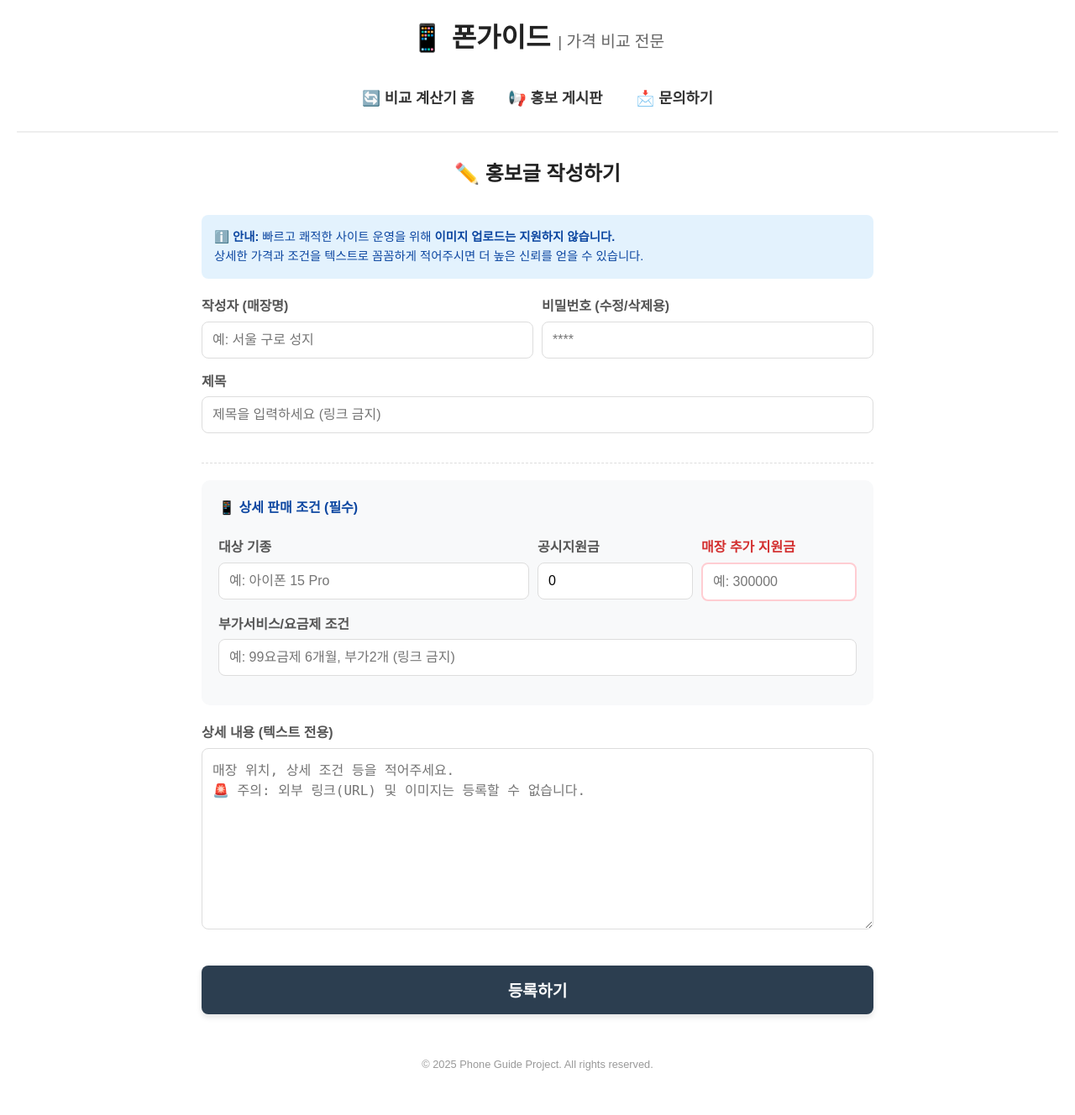
After one commit to GriTRini/super-calc, a FastAPI app: template templates/board_write.html in a window 1280 px wide. The commit adds this page. Shown: the whole page at 84% size. Run offline with FastAPI, Linux system fonts and the light colour scheme; the template is opened without the code that fills it, so the values that code supplies are empty; some libraries are stand-ins or nearby versions.

Commit message:
게시판 추가 및 광고 추가

```diff
--- a/main.py
+++ b/main.py
@@ -1,6 +1,6 @@
 from fastapi import FastAPI, Response
 from fastapi.staticfiles import StaticFiles
-from routers import phone
+from routers import phone, board
 
 app = FastAPI()
 
@@ -9,6 +9,7 @@ app.mount("/static", StaticFiles(directory="static"), name="static")
 
 # 2. 라우터 등록 (phone.py 하나로 통합)
 app.include_router(phone.router)
+app.include_router(board.router)
 
 # ==========================================================
 # [모니터링] 서버 절전 방지용 (UptimeRobot, cron-job)
--- /dev/null
+++ b/routers/board.py
@@ -0,0 +1,102 @@
+from fastapi import APIRouter, Request, Form
+from fastapi.templating import Jinja2Templates
+from fastapi.responses import RedirectResponse
+import json
+import os
+import datetime
+import re # 정규표현식 (링크 검사)
+
+router = APIRouter(prefix="/board")
+templates = Jinja2Templates(directory="templates")
+
+# 게시글 저장 파일
+DB_FILE = "posts.json"
+
+def load_posts():
+    if not os.path.exists(DB_FILE):
+        return []
+    try:
+        with open(DB_FILE, "r", encoding="utf-8") as f:
+            return json.load(f)
+    except:
+        return []
+
+def save_posts(posts):
+    with open(DB_FILE, "w", encoding="utf-8") as f:
+        json.dump(posts, f, ensure_ascii=False, indent=4)
+
+# [보안] 링크 포함 여부 검사 함수
+def has_links(text):
+    # http://, https://, www., .com, .net, .co.kr 등 감지
+    url_pattern = re.compile(r'(http|https)://|www\.|[a-zA-Z0-9-]+\.(com|net|org|co\.kr|kr)')
+    return bool(url_pattern.search(text))
+
+# 1. 게시판 목록
+@router.get("/")
+async def board_list(request: Request):
+    posts = load_posts()
+    # 최신순 정렬
+    posts.sort(key=lambda x: x['id'], reverse=True)
+    return templates.TemplateResponse("board_list.html", {"request": request, "posts": posts})
+
+# 2. 글쓰기 페이지 (GET)
+@router.get("/write")
+async def board_write_form(request: Request):
+    return templates.TemplateResponse("board_write.html", {"request": request})
+
+# 3. 글 저장 (POST)
+@router.post("/write")
+async def board_write_action(
+    request: Request,
+    title: str = Form(...),
+    author: str = Form(...),
+    password: str = Form(...), # 수정/삭제용 비번
+
+    # [상세 조건 입력]
+    device_name: str = Form(...),
+    gongsi: int = Form(default=0),
+    store_subsidy: int = Form(default=0),
+    addon_detail: str = Form(...), # 부가서비스 내용
+
+    content: str = Form(...)
+):
+    # 1. 링크 검사 (보안)
+    if has_links(content) or has_links(title) or has_links(addon_detail):
+        return templates.TemplateResponse("board_write.html", {
+            "request": request,
+            "error": "🚨 보안 정책상 외부 링크(URL)는 포함할 수 없습니다. 텍스트로만 작성해주세요."
+        })
+
+    posts = load_posts()
+    new_id = 1
+    if posts:
+        new_id = posts[-1]['id'] + 1
+
+    new_post = {
+        "id": new_id,
+        "title": title,
+        "author": author,
+        "password": password,
+        "device_name": device_name,
+        "gongsi": gongsi,
+        "store_subsidy": store_subsidy,
+        "addon_detail": addon_detail,
+        "content": content,
+        "date": datetime.datetime.now().strftime("%Y-%m-%d %H:%M")
+    }
+
+    posts.append(new_post)
+    save_posts(posts)
+
+    return RedirectResponse(url="/board", status_code=303)
+
+# 4. 게시글 상세 보기
+@router.get("/{post_id}")
+async def board_detail(request: Request, post_id: int):
+    posts = load_posts()
+    post = next((p for p in posts if p['id'] == post_id), None)
+
+    if not post:
+        return RedirectResponse(url="/board")
+
+    return templates.TemplateResponse("board_detail.html", {"request": request, "post": post})
--- a/templates/base.html
+++ b/templates/base.html
@@ -13,8 +13,78 @@
 
     <link rel="stylesheet" href="/static/css/style.css">
     <style>
-        /* 부드러운 스크롤 */
+        /* 1. 기본 레이아웃 */
         html { scroll-behavior: smooth; }
+        body { margin: 0; padding: 0; font-family: 'Pretendard', sans-serif; background-color: #f8f9fa; }
+
+        .container {
+            max-width: 1400px; /* 양쪽 사이드바를 위해 폭을 넓힘 */
+            margin: 0 auto;
+            padding: 20px;
+        }
+
+        /* 2. 헤더 스타일 */
+        header { text-align: center; margin-bottom: 20px; }
+        nav { display: flex; justify-content: center; gap: 20px; margin-top: 15px; }
+        nav a { text-decoration: none; color: #333; font-weight: bold; font-size: 1.1rem; }
+        nav a:hover { color: #007bff; }
+
+        /* 3. 메인 레이아웃 (좌측 + 본문 + 우측) */
+        .main-wrapper {
+            display: flex;
+            gap: 20px;
+            align-items: flex-start;
+            justify-content: center;
+        }
+
+        /* 4. 사이드바 (공통) */
+        .sidebar {
+            width: 160px;
+            flex-shrink: 0;
+            position: sticky;
+            top: 20px;
+        }
+
+        /* 5. PC 상단 가로 배너 */
+        .pc-top-banner {
+            text-align: center;
+            margin-bottom: 20px;
+        }
+
+        /* 6. 모바일 배너들 (기본 숨김) */
+        .mobile-top-banner { display: none; text-align: center; margin-bottom: 20px; }
+        .mobile-bottom-banner { display: none; text-align: center; margin-top: 40px; margin-bottom: 20px; }
+
+        /* 7. 우측 본문 영역 */
+        .content-area {
+            flex: 1;
+            min-width: 0;
+            max-width: 800px;
+        }
+
+        /* 8. 반응형 처리 */
+        @media (max-width: 1200px) {
+            /* 화면이 조금 좁아지면 우측 광고 숨김 */
+            .right-sidebar { display: none; }
+        }
+
+        @media (max-width: 1000px) {
+            /* 모바일 환경 */
+            .left-sidebar, .right-sidebar, .pc-top-banner {
+                display: none; /* PC 광고 모두 숨김 */
+            }
+            .mobile-top-banner, .mobile-bottom-banner {
+                display: block; /* 모바일 광고 보임 */
+            }
+            .main-wrapper {
+                display: block;
+            }
+            .content-area {
+                max-width: 100%;
+            }
+        }
+
+        footer { margin-top: 50px; color: #999; font-size: 0.8rem; text-align: center; padding-bottom: 20px; }
     </style>
 </head>
 <body>
@@ -22,17 +92,62 @@
         <header>
             <h1>📱 폰가이드 <span style="font-size: 0.6em; color: #666; font-weight: normal;">| 가격 비교 전문</span></h1>
 
-            <nav style="justify-content: center; gap: 20px;">
+            <nav>
                 <a href="/">🔄 비교 계산기 홈</a>
+                <a href="/board">📢 홍보 게시판</a>
                 <a href="#contact">📩 문의하기</a>
             </nav>
         </header>
 
-        <main>
-            {% block content %}{% endblock %}
-        </main>
+        <div class="mobile-top-banner">
+            <ins class="kakao_ad_area" style="display:none;"
+                 data-ad-unit = "DAN-682a4eRJMxb5I1kK"
+                 data-ad-width = "320"
+                 data-ad-height = "50"></ins>
+            <script type="text/javascript" src="//t1.daumcdn.net/kas/static/ba.min.js" async></script>
+        </div>
 
-        <footer style="margin-top: 50px; color: #999; font-size: 0.8rem; text-align: center; padding-bottom: 20px;">
+        <div class="pc-top-banner">
+            <ins class="kakao_ad_area" style="display:none;"
+                 data-ad-unit = "DAN-HMthuBlOyLRqnQPJ"
+                 data-ad-width = "728"
+                 data-ad-height = "90"></ins>
+            <script type="text/javascript" src="//t1.daumcdn.net/kas/static/ba.min.js" async></script>
+        </div>
+
+        <div class="main-wrapper">
+
+            <aside class="sidebar left-sidebar">
+                <ins class="kakao_ad_area" style="display:none;"
+                     data-ad-unit = "DAN-QWIhHjX81NBSd9j3"
+                     data-ad-width = "160"
+                     data-ad-height = "600"></ins>
+                <script type="text/javascript" src="//t1.daumcdn.net/kas/static/ba.min.js" async></script>
+            </aside>
+
+            <main class="content-area">
+                {% block content %}{% endblock %}
+            </main>
+
+            <aside class="sidebar right-sidebar">
+                <ins class="kakao_ad_area" style="display:none;"
+                     data-ad-unit = "DAN-4w8RFBcfzSMahtB8"
+                     data-ad-width = "160"
+                     data-ad-height = "600"></ins>
+                <script type="text/javascript" src="//t1.daumcdn.net/kas/static/ba.min.js" async></script>
+            </aside>
+
+        </div>
+
+        <div class="mobile-bottom-banner">
+            <ins class="kakao_ad_area" style="display:none;"
+                 data-ad-unit = "DAN-AGb2Fq6p24gBcgSq"
+                 data-ad-width = "250"
+                 data-ad-height = "250"></ins>
+            <script type="text/javascript" src="//t1.daumcdn.net/kas/static/ba.min.js" async></script>
+        </div>
+
+        <footer>
             <p>© 2025 Phone Guide Project. All rights reserved.</p>
         </footer>
     </div>
--- /dev/null
+++ b/templates/board_write.html
@@ -0,0 +1,73 @@
+{% extends "base.html" %}
+
+{% block content %}
+<style>
+    input[type="text"], input[type="number"], input[type="password"], textarea {
+        width: 100%; padding: 12px; border: 1px solid #ddd; border-radius: 8px;
+        box-sizing: border-box; margin-bottom: 15px; font-size: 1rem;
+    }
+    .label { font-weight: bold; display: block; margin-bottom: 5px; color: #555; }
+    .alert-box { background: #ffebee; color: #c62828; padding: 15px; border-radius: 8px; margin-bottom: 20px; font-weight: bold; }
+    .info-box { background: #e3f2fd; color: #0d47a1; padding: 15px; border-radius: 8px; margin-bottom: 20px; font-size: 0.9em; }
+</style>
+
+<div class="calc-container">
+    <h2 style="text-align: center; margin-bottom: 30px;">✏️ 홍보글 작성하기</h2>
+
+    <div class="section-box">
+        {% if error %}
+        <div class="alert-box">{{ error }}</div>
+        {% endif %}
+
+        <div class="info-box">
+            ℹ️ <strong>안내:</strong> 빠르고 쾌적한 사이트 운영을 위해 <strong>이미지 업로드는 지원하지 않습니다.</strong><br>
+            상세한 가격과 조건을 텍스트로 꼼꼼하게 적어주시면 더 높은 신뢰를 얻을 수 있습니다.
+        </div>
+
+        <form action="/board/write" method="post">
+            <div style="display: flex; gap: 10px;">
+                <div style="flex: 1;">
+                    <span class="label">작성자 (매장명)</span>
+                    <input type="text" name="author" required placeholder="예: 서울 구로 성지">
+                </div>
+                <div style="flex: 1;">
+                    <span class="label">비밀번호 (수정/삭제용)</span>
+                    <input type="password" name="password" required placeholder="****">
+                </div>
+            </div>
+
+            <span class="label">제목</span>
+            <input type="text" name="title" required placeholder="제목을 입력하세요 (링크 금지)">
+
+            <hr style="margin: 20px 0; border: 0; border-top: 1px dashed #ddd;">
+
+            <div style="background: #f8f9fa; padding: 20px; border-radius: 10px; margin-bottom: 20px;">
+                <h4 style="margin-top: 0; color: #0d47a1;">📱 상세 판매 조건 (필수)</h4>
+
+                <div style="display: flex; gap: 10px; flex-wrap: wrap;">
+                    <div style="flex: 2; min-width: 200px;">
+                        <span class="label">대상 기종</span>
+                        <input type="text" name="device_name" required placeholder="예: 아이폰 15 Pro">
+                    </div>
+                    <div style="flex: 1; min-width: 150px;">
+                        <span class="label">공시지원금</span>
+                        <input type="number" name="gongsi" placeholder="0" value="0">
+                    </div>
+                    <div style="flex: 1; min-width: 150px;">
+                        <span class="label" style="color:#d32f2f;">매장 추가 지원금</span>
+                        <input type="number" name="store_subsidy" required placeholder="예: 300000" style="border: 2px solid #ffcdd2;">
+                    </div>
+                </div>
+
+                <span class="label">부가서비스/요금제 조건</span>
+                <input type="text" name="addon_detail" required placeholder="예: 99요금제 6개월, 부가2개 (링크 금지)">
+            </div>
+
+            <span class="label">상세 내용 (텍스트 전용)</span>
+            <textarea name="content" rows="10" required placeholder="매장 위치, 상세 조건 등을 적어주세요.&#13;&#10;🚨 주의: 외부 링크(URL) 및 이미지는 등록할 수 없습니다."></textarea>
+
+            <button type="submit" class="btn-yellow" style="width: 100%; font-size: 1.2rem;">등록하기</button>
+        </form>
+    </div>
+</div>
+{% endblock %}
```
Also changed, not shown: templates/board_detail.html (added, +43 -0 lines), templates/board_list.html (added, +49 -0 lines).
